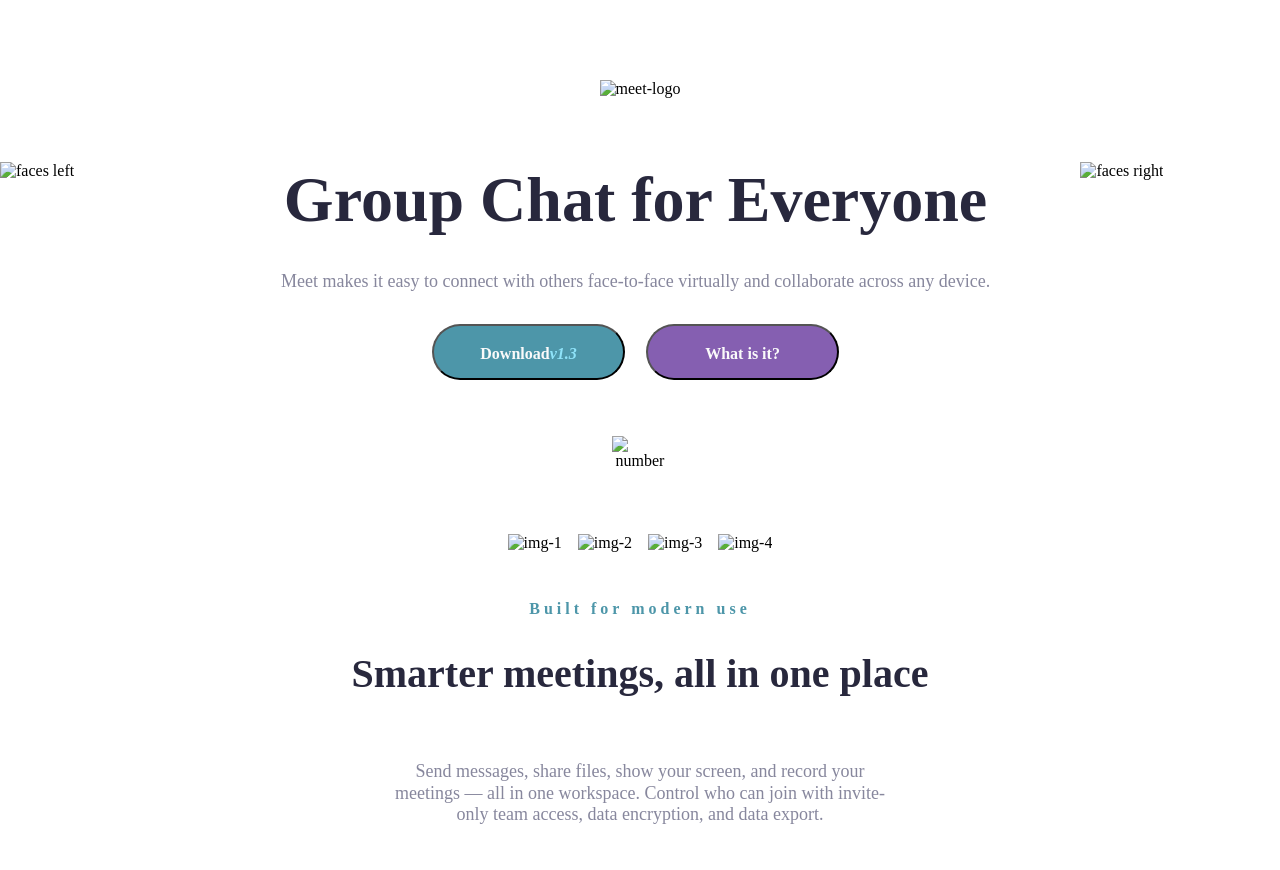
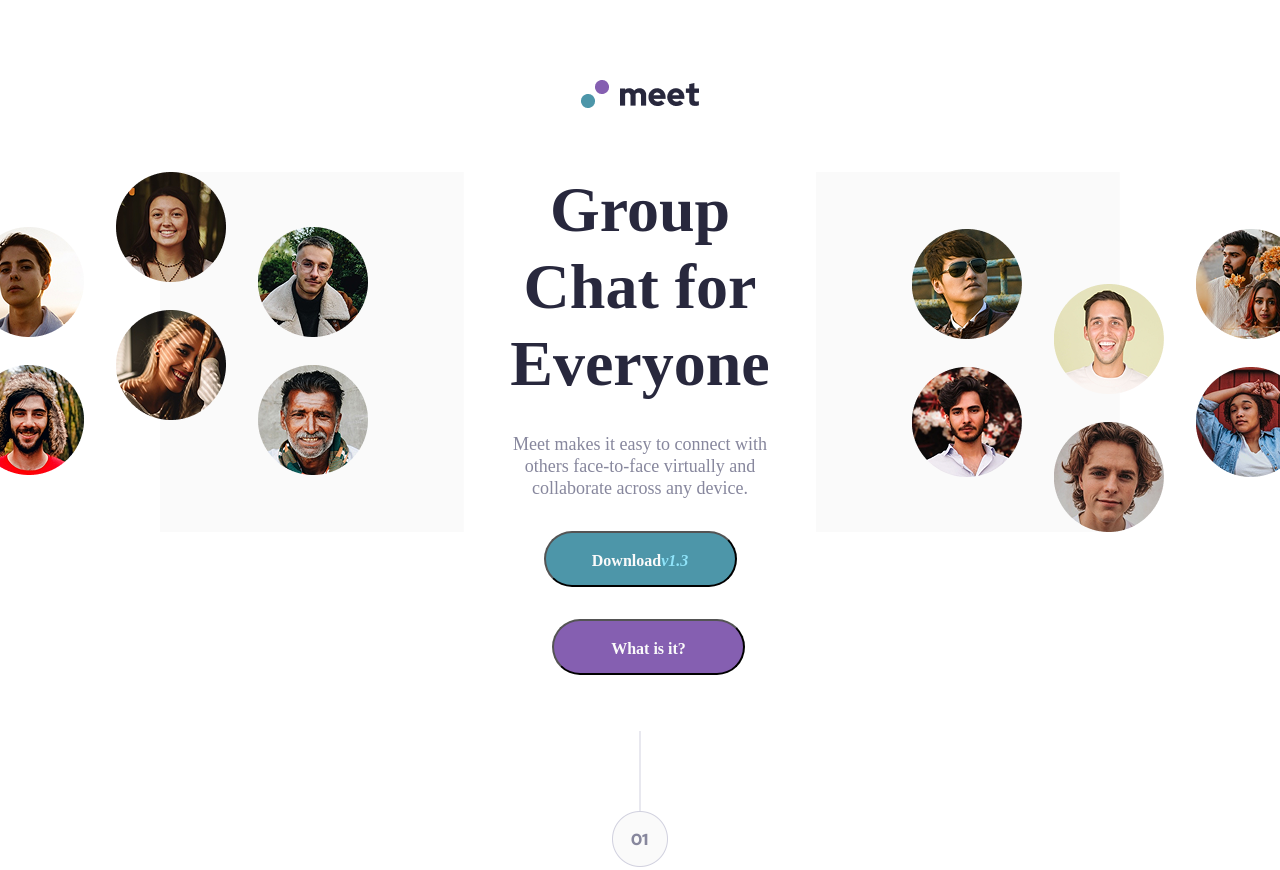
Before and after one commit to hfdkr/project-meet, a plain HTML site: page index.html in a window 1280 px wide. Shown: the top 870 px of the page. Drawn offline with Linux system fonts and the light colour scheme; the site is published under a folder, as on GitHub Pages, so addresses that start at the root find nothing.

Commit message:
update HTML and CSS

```diff
--- a/index.html
+++ b/index.html
@@ -10,12 +10,12 @@
     <main>
         <!-- logo -->
         <div class="logo">
-            <img src="/image/logo(1).png" alt="meet-logo">
+            <img src="image/logo(1).png" alt="meet-logo">
         </div>
         <!-- hero -->
         <section class="hero">
             <div class="left-image">
-                <img src="/image/faces-left.png" alt="faces left">
+                <img src="image/faces-left.png" alt="faces left">
             </div>
             <div class="content">
                 <h1>Group Chat
@@ -27,17 +27,17 @@ for Everyone</h1>
                 </div>
             </div>
             <div class="right-image">
-                <img src="/image/faces-right(1).png" alt="faces right">
+                <img src="image/faces-right(1).png" alt="faces right">
             </div>
         </section>
         <!-- main content -->
          <section class="main-content">
-              <div class="number"><img src="/image/number(4).png" alt="number"></div>
+              <div class="number"><img src="image/number(4).png" alt="number"></div>
               <div class="images">
-                <div><img src="/image/Bitmap(4).png" alt="img-1"></div>
-                <div><img src="/image/Bitmap(5).png" alt="img-2"></div>
-                <div><img src="/image/Bitmap(6).png" alt="img-3"></div>
-                <div><img src="/image/Bitmap(7).png" alt="img-4"></div>
+                <div><img src="image/Bitmap(4).png" alt="img-1"></div>
+                <div><img src="image/Bitmap(5).png" alt="img-2"></div>
+                <div><img src="image/Bitmap(6).png" alt="img-3"></div>
+                <div><img src="image/Bitmap(7).png" alt="img-4"></div>
               </div>
               <div class="content content-2">
                 <h4>Built for modern use</h4>
@@ -48,7 +48,7 @@ for Everyone</h1>
       <!-- footer -->
        <footer>
         <div class="number">
-            <img src="/image/number(5).png" alt="number">
+            <img src="image/number(5).png" alt="number">
         </div>
         <div class="content content-3">
             <h2>Experience more <br>together</h2>
```
